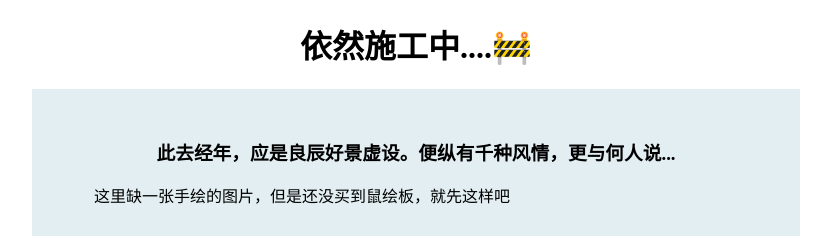
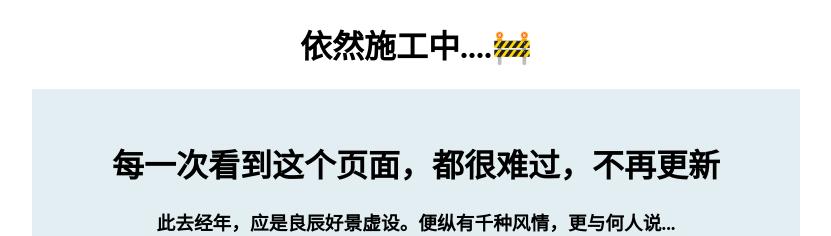
Before and after one commit to SunoAries/SunoAries.github.io, a website: page index.html in a window 1280 px wide. Shown: the top 236 px of the page, without its empty margins (224-1055 px from the left). Drawn offline with Linux system fonts and the light colour scheme.

Commit message:
feat: update index 今年版不再更新

```diff
--- a/index.html
+++ b/index.html
@@ -15,6 +15,7 @@
 <body>
     <h1>依然施工中....🚧</h1>
     <wrapper>
+    	<h1>每一次看到这个页面，都很难过，不再更新</h1>
         <h3>此去经年，应是良辰好景虚设。便纵有千种风情，更与何人说...</h3>
         <p>这里缺一张手绘的图片，但是还没买到鼠绘板，就先这样吧</p>
         <div class="sa_content">
```
